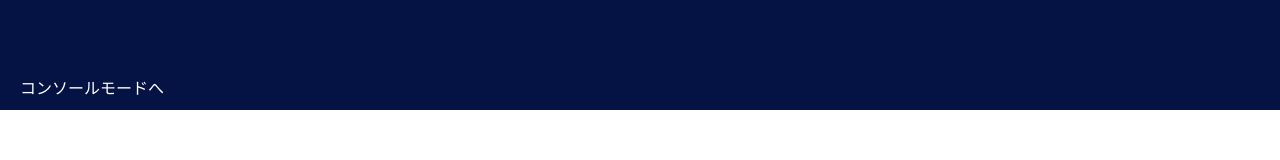
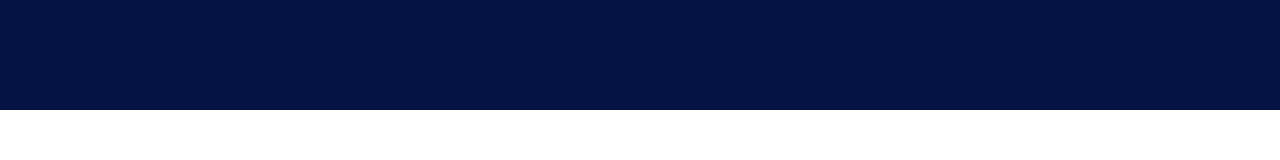
Before and after one commit to mimimimizuki/TyPiano, a React (Create React App) app in the folder muda-front/: page / in a window 1280 px wide. Shown: the part 420-580 px from the top of the page. Built offline with nearby package versions, Linux system fonts and the light colour scheme.

Commit message:
fix: to console letter

```diff
--- a/muda-front/src/App.tsx
+++ b/muda-front/src/App.tsx
@@ -35,7 +35,7 @@ function App() {
   return (
     <div className="App" onClick={handleClick}>
       {!finShowPiano && <ConsoleMode doRemove={!showConsole} />}
-      <ConsoleTab />
+      <ConsoleTab inConsole={finShowConsole} />
       {!finShowConsole && <PianoMode doRemove={!showPiano} />}
       <PianoBase />
     </div>
--- a/muda-front/src/consoleMode.tsx
+++ b/muda-front/src/consoleMode.tsx
@@ -78,8 +78,8 @@ export const ConsoleMode: React.FC<{ doRemove: boolean }> = ({ doRemove }) => {
   );
 };
 
-export const ConsoleTab: React.FC = () => {
-  return <div style={consoleBase}>コンソールモードへ</div>;
+export const ConsoleTab: React.FC<{ inConsole: boolean }> = ({ inConsole }) => {
+  return <div style={consoleBase}>{!inConsole && "コンソールモードへ"}</div>;
 };
 
 export default ConsoleMode;
```
